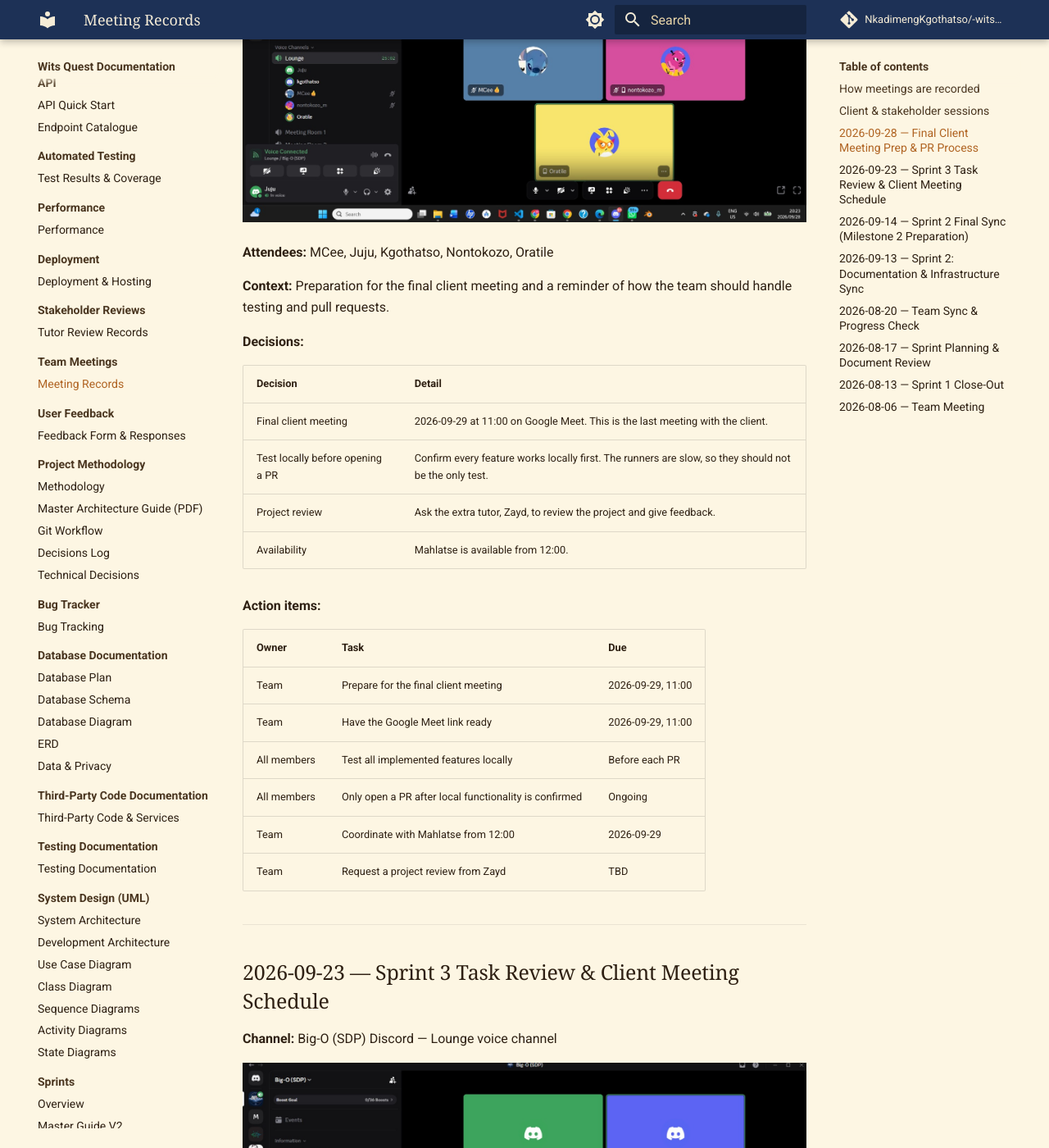
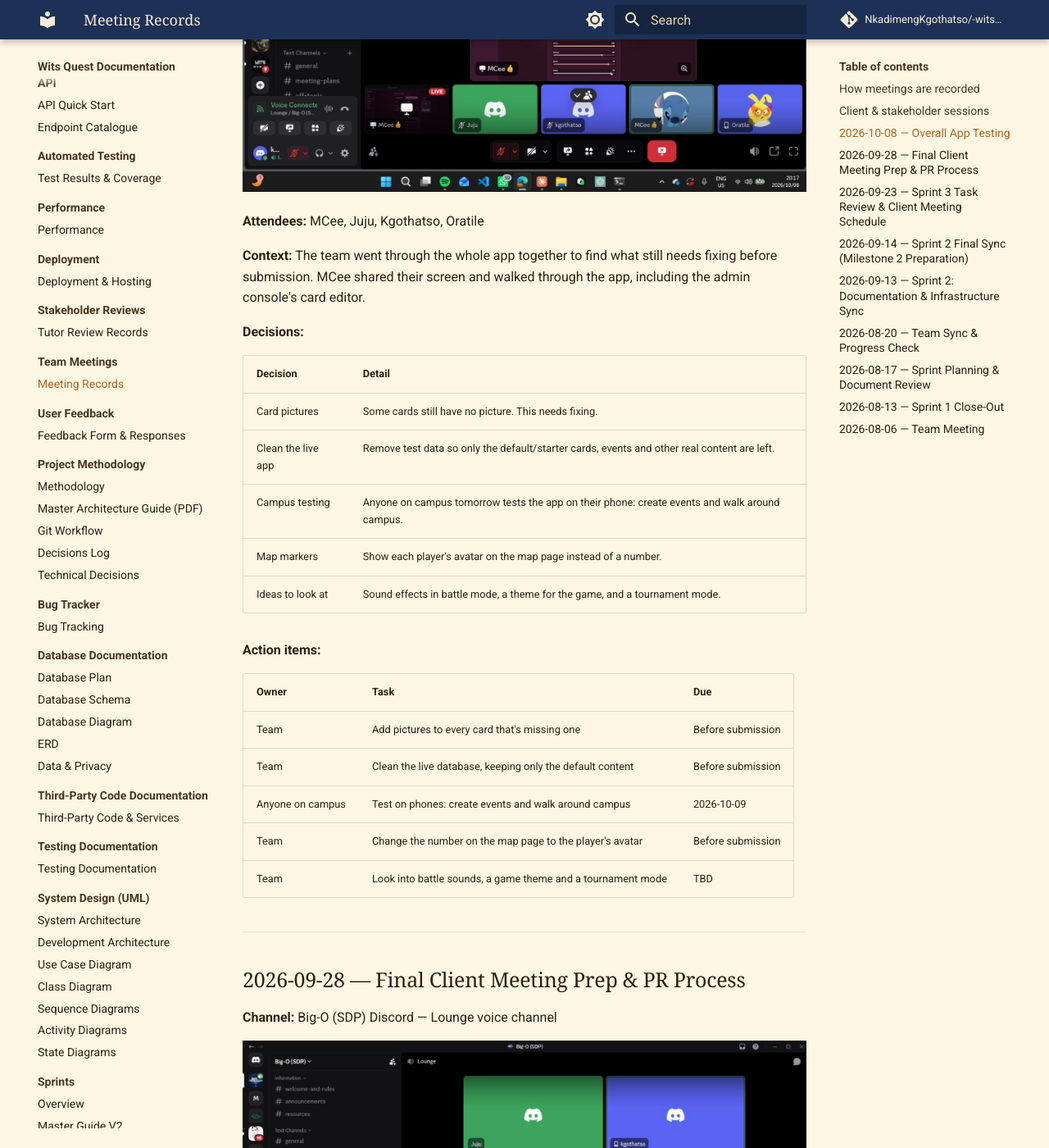
Before and after one commit to NkadimengKgothatso/-wits-quest, an MkDocs documentation site: the page built from docs/meetings/index.md, in a window 1280 px wide and 1400 px high, scrolled down 981 px. Shown: the whole window at 82% size. Built offline with MkDocs 1.6.1 and Material for MkDocs 9.7.7, drawn with Linux system fonts in a browser that asks for light colours; comment, search, counter and statistics services are not loaded; some of the changed text lies outside the part shown.

Commit message:
docs: record the 8 October app testing meeting

```diff
--- a/docs/meetings/index.md
+++ b/docs/meetings/index.md
@@ -17,6 +17,38 @@ Entries are listed most recent first.
 ## Client & stakeholder sessions
 
 Meetings with the tutor / client are recorded **separately** on the [Stakeholder Reviews](../project/stakeholder-reviews.md) page — with minutes **and a photo taken at the session** — per the tutor's instruction. They do not appear on this page.
+
+---
+
+## 2026-10-08 — Overall App Testing
+
+**Channel:** Big-O (SDP) Discord — Lounge voice channel
+
+![Discord Lounge voice session — 2026-10-08](images/2026-10-08-discord-meeting.jpeg)
+
+**Attendees:** MCee, Juju, Kgothatso, Oratile
+
+**Context:** The team went through the whole app together to find what still needs fixing before submission. MCee shared their screen and walked through the app, including the admin console's card editor.
+
+**Decisions:**
+
+| Decision | Detail |
+| :--- | :--- |
+| Card pictures | Some cards still have no picture. This needs fixing. |
+| Clean the live app | Remove test data so only the default/starter cards, events and other real content are left. |
+| Campus testing | Anyone on campus tomorrow tests the app on their phone: create events and walk around campus. |
+| Map markers | Show each player's avatar on the map page instead of a number. |
+| Ideas to look at | Sound effects in battle mode, a theme for the game, and a tournament mode. |
+
+**Action items:**
+
+| Owner | Task | Due |
+| :--- | :--- | :--- |
+| Team | Add pictures to every card that's missing one | Before submission |
+| Team | Clean the live database, keeping only the default content | Before submission |
+| Anyone on campus | Test on phones: create events and walk around campus | 2026-10-09 |
+| Team | Change the number on the map page to the player's avatar | Before submission |
+| Team | Look into battle sounds, a game theme and a tournament mode | TBD |
 
 ---
 
```
Also changed, not shown: docs/meetings/images/2026-10-08-discord-meeting.jpeg (added).
